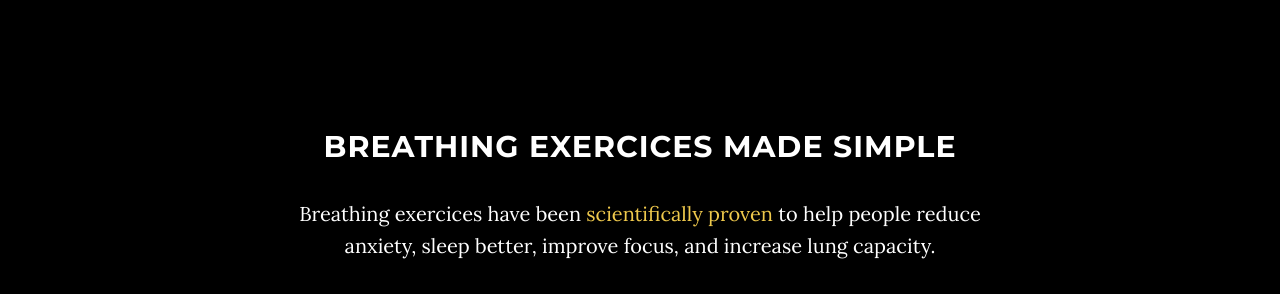
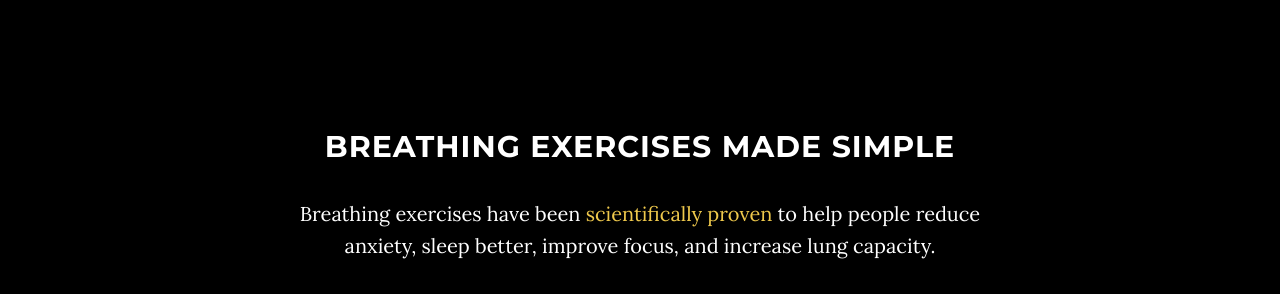
Before and after one commit to eldain/take-a-breath, a website: page front/index.html in a window 1280 px wide. Shown: the part 820-1114 px from the top of the page. Drawn offline with nearby package versions, Linux system fonts and the light colour scheme.

Commit message:
Fixed typos

```diff
--- a/front/css/grayscale.css
+++ b/front/css/grayscale.css
@@ -47,7 +47,7 @@ a {
 a:hover,
 a:focus {
   text-decoration: none;
-  color: #1d9b6c;
+  color: #EFC94C;
 }
 .light {
   font-weight: 400;
--- a/front/index.html
+++ b/front/index.html
@@ -9,7 +9,7 @@
     <meta name="description" content="">
     <meta name="author" content="">
 
-    <title>Grayscale - Start Bootstrap Theme</title>
+    <title>1-2-Breathe</title>
 
     <!-- Bootstrap Core CSS -->
     <link href="vendor/bootstrap/css/bootstrap.min.css" rel="stylesheet">
@@ -86,8 +86,8 @@
     <section id="about" class="container content-section text-center">
         <div class="row">
             <div class="col-lg-8 col-lg-offset-2">
-                <h2>Breathing Exercices made simple</h2>
-                <p>Breathing exercices have been <a href="http://www.health.harvard.edu/mind-and-mood/relaxation-techniques-breath-control-helps-quell-errant-stress-response">scientifically proven</a> to help people reduce anxiety, sleep better, improve focus, and increase lung capacity.</p>
+                <h2>Breathing Exercises made simple</h2>
+                <p>Breathing exercises have been <a href="http://www.health.harvard.edu/mind-and-mood/relaxation-techniques-breath-control-helps-quell-errant-stress-response">scientifically proven</a> to help people reduce anxiety, sleep better, improve focus, and increase lung capacity.</p>
                 <p>With our breath pacer, you can finally take advantage of these time-tested techniques and live a calmer life.</p>
                 <p>Whether that means treating your COPD or simply finding a moment of peace in a stressful day, we have a breathing exercise just for you.</p>
                 <br>
```
